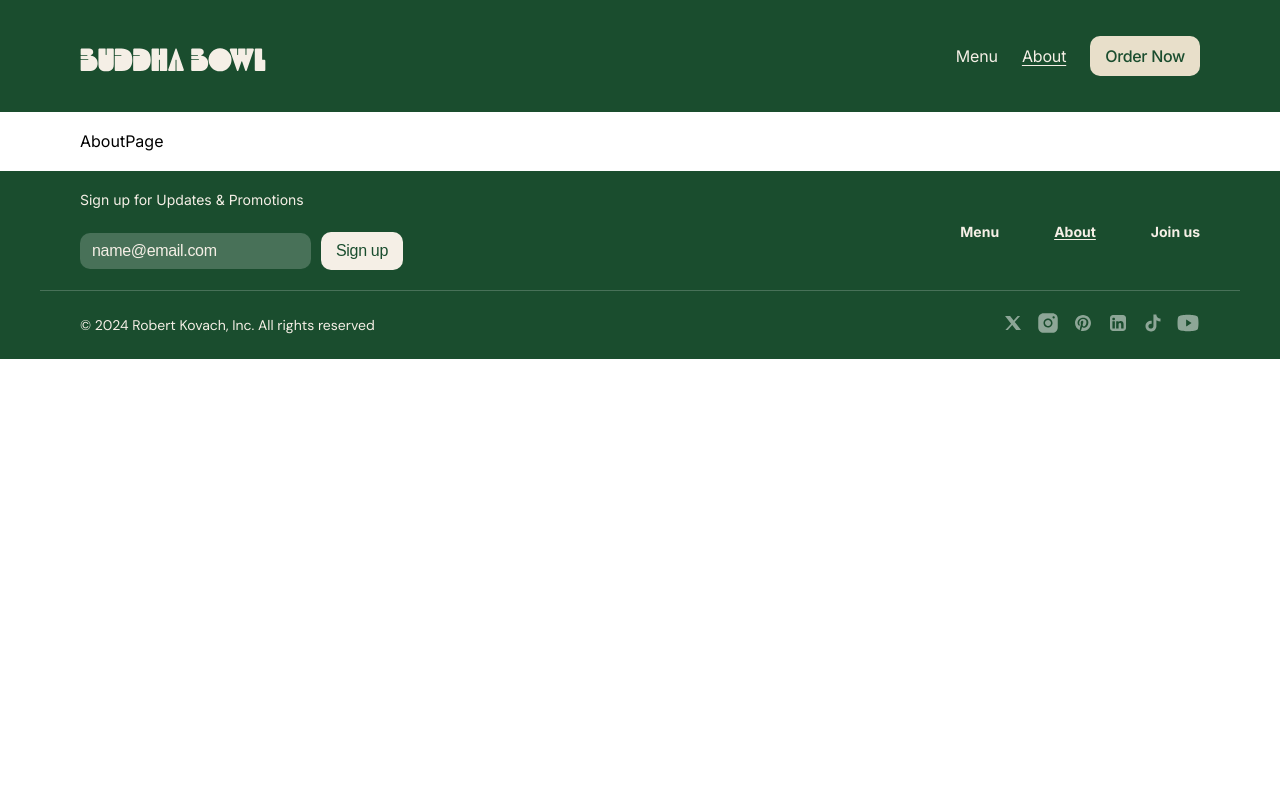
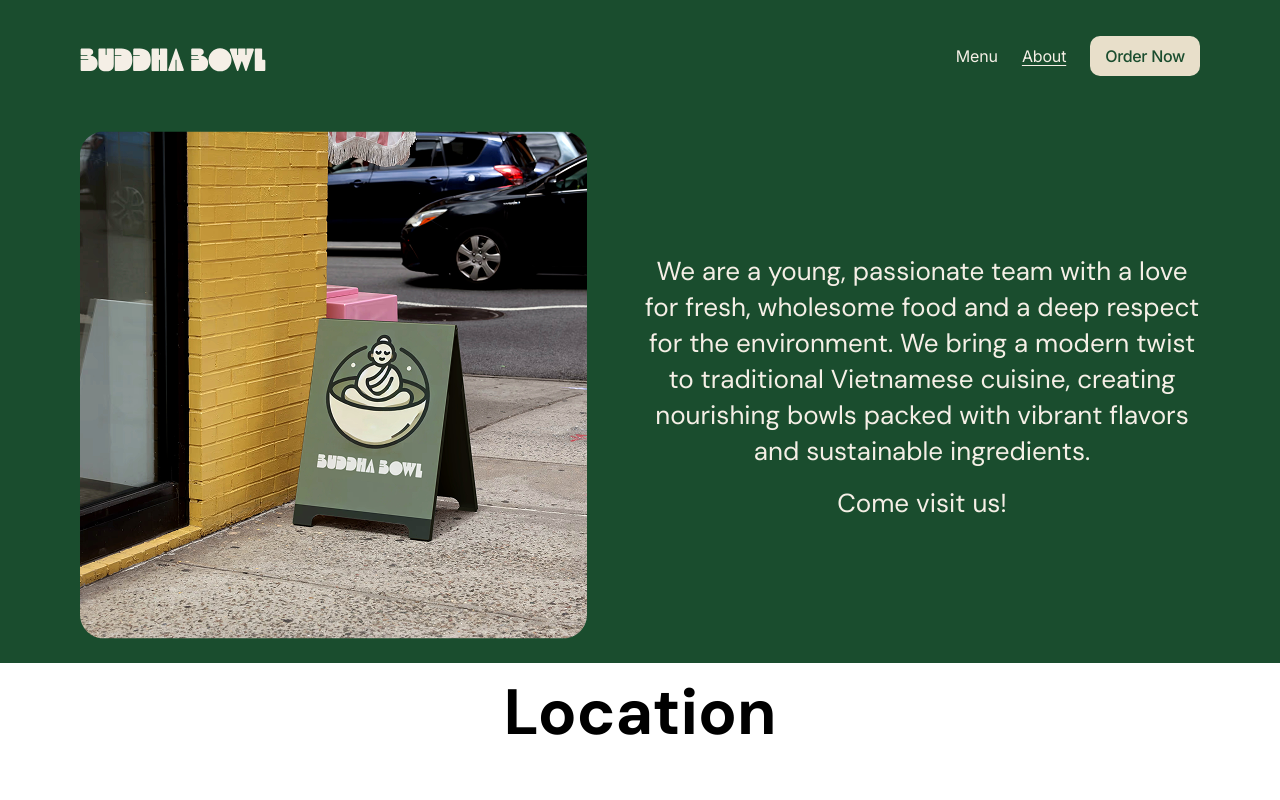
Before and after one commit to RobiKovach/buddha-bowl, a React (Create React App) app: page /#/about in a window 1280 px wide. Shown: the top 800 px of the page. Built offline with nearby package versions, Linux system fonts and the light colour scheme.

Commit message:
Feature/AboutPage

```diff
--- /dev/null
+++ b/src/Components/AboutPage/AboutBanner/AboutBanner.jsx
@@ -0,0 +1,29 @@
+import React from "react";
+import "./AboutBanner.scss";
+import OrderNow from "../../Header/OrderNow/OrderNow";
+
+export default function MenuBanner() {
+  return (
+    <section className="menu-banner">
+      <div className="menu-banner__wrapper">
+        <div className="menu-banner__image">
+          <img
+            src={`${process.env.PUBLIC_URL}/img/about-banner.png`}
+            alt="Menu Banner"
+            className="menu-banner__img"
+          />
+        </div>
+
+        <div className="menu-banner__info">
+          <p className="menu-banner__description">
+            We are a young, passionate team with a love for fresh, wholesome
+            food and a deep respect for the environment. We bring a modern twist
+            to traditional Vietnamese cuisine, creating nourishing bowls packed
+            with vibrant flavors and sustainable ingredients.
+          </p>
+          <p className="menu-banner__description">Come visit us!</p>
+        </div>
+      </div>
+    </section>
+  );
+}
--- a/src/Components/AboutPage/AboutPage.jsx
+++ b/src/Components/AboutPage/AboutPage.jsx
@@ -1,14 +1,15 @@
 import React from "react";
 import Header from "../Header/Header";
 import Footer from "../Footer/Footer";
+import Location from "../Location/Location";
+import AboutBanner from "./AboutBanner/AboutBanner";
 
 export default function AboutPage() {
   return (
     <>
       <Header />
-      <section className="about">
-        <div className="about__wrapper">AboutPage</div>
-      </section>
+      <AboutBanner />
+      <Location />
       <Footer />
     </>
   );
```
Also changed, not shown: public/img/about-banner.png (added), src/Components/AboutPage/AboutBanner/AboutBanner.scss (added).
